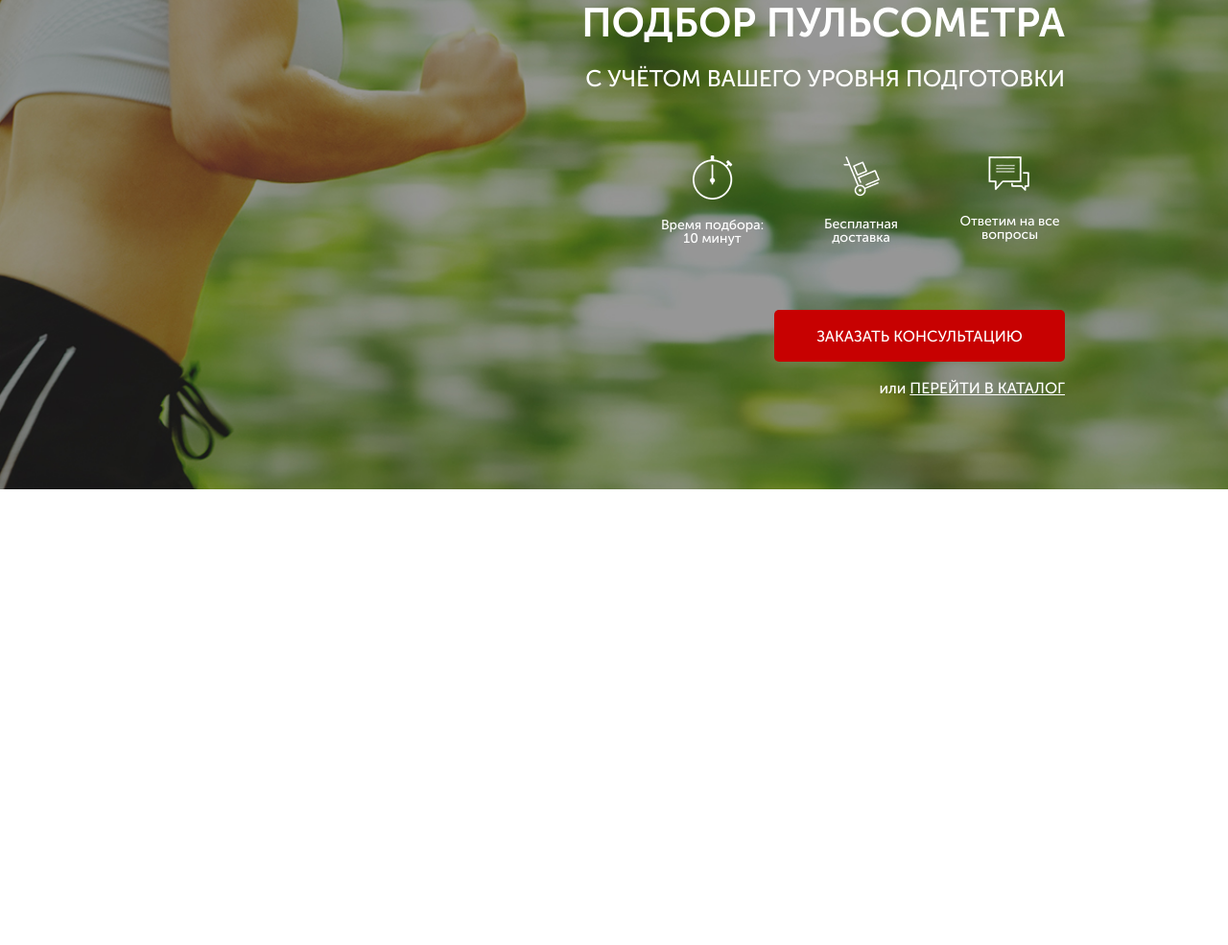
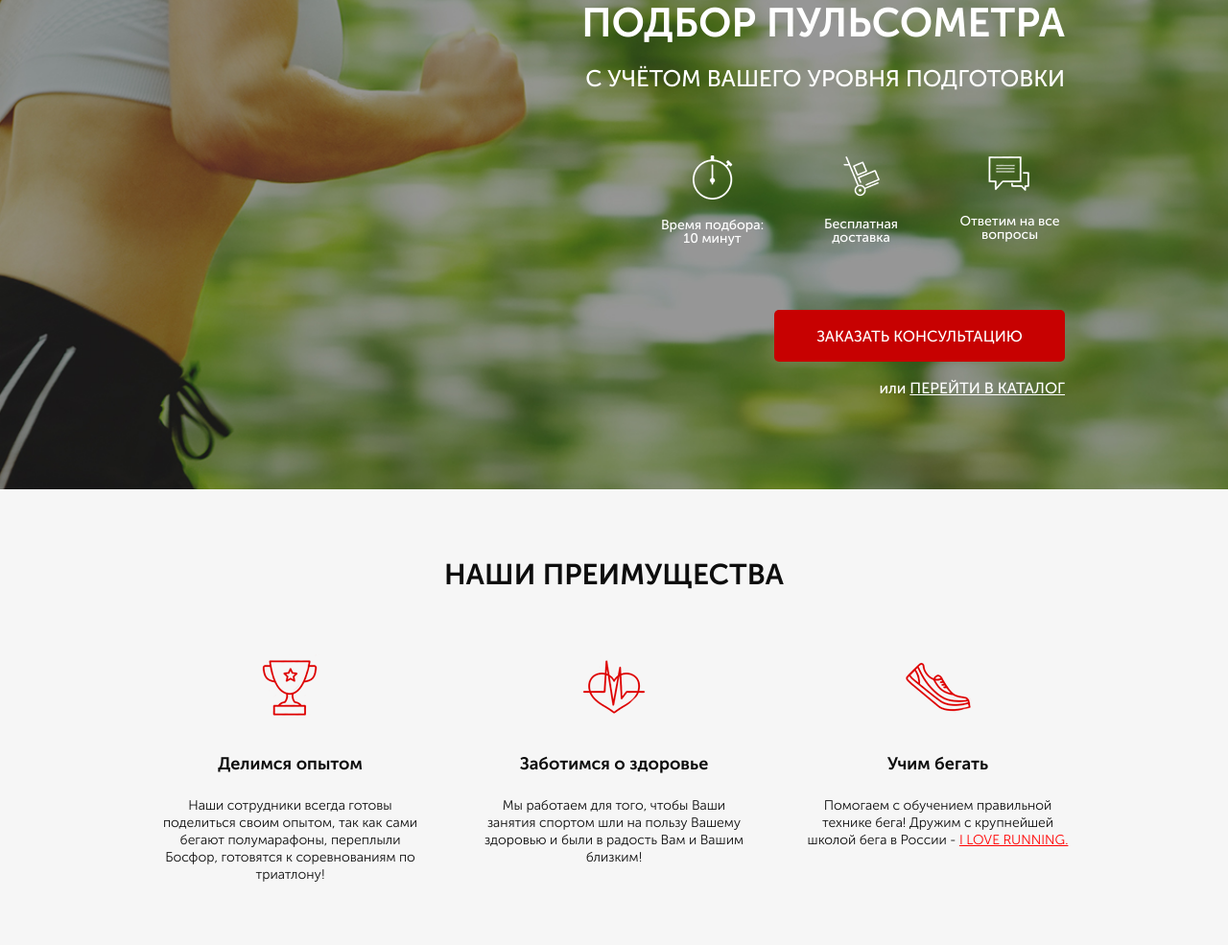
Before and after one commit to BorisKhalkov/Profile, a website: page Pulse/src/index.html in a window 1280 px wide. Shown: the part 172-1157 px from the top of the page at 96% size. Before the commit the page ends 800 px from the top, so only its background shows below. Drawn offline with Linux system fonts and the light colour scheme.

Commit message:
advantages part

```diff
--- a/Pulse/src/index.html
+++ b/Pulse/src/index.html
@@ -61,5 +61,28 @@
         </div>
     </div>
 
+    <div class="advantages">
+        <div class="container">
+            <h2 class="title">НАШИ ПРЕИМУЩЕСТВА</h2>
+            <div class="advantages__icons">
+                <div class="advantages__icon">
+                    <img src="img/icon/experience.png" alt="experiences">
+                    <div class="advantages__title">Делимся опытом</div>
+                    <div class="advantages__descr">Наши сотрудники всегда готовы поделиться своим опытом, так как сами бегают полумарафоны, переплыли Босфор, готовятся к соревнованиям по триатлону!</div>
+                </div>
+                <div class="advantages__icon">
+                    <img src="img/icon/heart.png" alt="healthcare">
+                    <div class="advantages__title">Заботимся о здоровье</div>
+                    <div class="advantages__descr">Мы работаем для того, чтобы Ваши занятия спортом шли на пользу Вашему здоровью и были в радость Вам и Вашим близким!</div>
+                </div>
+                <div class="advantages__icon">
+                    <img src="img/icon/run.png" alt="running">
+                    <div class="advantages__title">Учим бегать</div>
+                    <div class="advantages__descr">Помогаем с обучением правильной технике бега! Дружим с крупнейшей школой бега в России - <a href="#">I LOVE RUNNING.</a></div>
+                </div>
+            </div>
+        </div>
+    </div>
+
 </body>
 </html>
--- a/Pulse/src/sass/base/_media.scss
+++ b/Pulse/src/sass/base/_media.scss
@@ -21,6 +21,19 @@
 		&__link {
 			margin: 0 auto;
 			margin-top: 16px;
+		}
+	}
+	.advantages {
+		&__icons {
+			width: 100%;
+			flex-direction: column;
+			align-items: center;
+		}
+		&__title {
+			margin-top: 16px;
+		}
+		&__descr {
+			margin-bottom: 32px;
 		}
 	}
 }
@@ -69,6 +82,11 @@
 			text-align: center;
 		}
 	}
+	.advantages {
+		.title {
+			font-size: 26px;
+		}
+	}
 }
 @media (max-width: 320px) {
 	.header {
@@ -95,4 +113,9 @@
 			font-size: 14px;
 		}
 	}
+	.advantages {
+		.title {
+			font-size: 20px;
+		}
+	}
 }
--- /dev/null
+++ b/Pulse/src/sass/blocks/_advantages.scss
@@ -0,0 +1,39 @@
+.advantages {
+	padding: 71px 0 64px 0;
+	min-height: 470px;
+	background-color: #F6F6F6;
+	&__icons {
+		margin-top: 65px;
+		display: flex;
+		justify-content: space-between;
+		width: 950px;
+	}
+	&__icon {
+		display: block;
+		width: 275px;
+		text-align: center;
+	}
+	img {
+		width: 70px;
+	}
+	&__title {
+		margin-top: 30px;
+		font-weight: 700;
+		font-size: 18px;
+		line-height: 29px;
+		align-items: center;
+		color: #0D0D0D;
+	}
+	&__descr {
+		margin-top: 20px;
+		font-weight: 300;
+		font-size: 14px;
+		line-height: 18px;
+		text-align: center;
+		color: #0D0D0D;
+		a {
+			text-decoration-line: underline;
+			color: #FF0000;
+		}
+	}
+}
--- /dev/null
+++ b/Pulse/src/sass/blocks/_titles.scss
@@ -0,0 +1,8 @@
+.title {
+    font-weight: 700;
+		font-size: 30px;
+		display: block;
+		align-items: center;
+		text-align: center;
+		color: #0D0D0D;
+}
--- a/Pulse/src/sass/style.scss
+++ b/Pulse/src/sass/style.scss
@@ -2,6 +2,9 @@
 @import "blocks/promo";
 @import "blocks/header";
 @import "blocks/buttons";
+@import "blocks/titles";
+@import "blocks/advantages";
+
 @import "base/media";
 
 *	{
```
Also changed, not shown: Pulse/src/css/style.min.css, Pulse/src/img/icon/experience.png (added), Pulse/src/img/icon/heart.png (added), Pulse/src/img/icon/run.png (added), Pulse/src/img/running.png (deleted), Pulse/src/img/slider/chevron right solid.png (added), Pulse/src/img/slider/chevron-left-solid.png (added).
